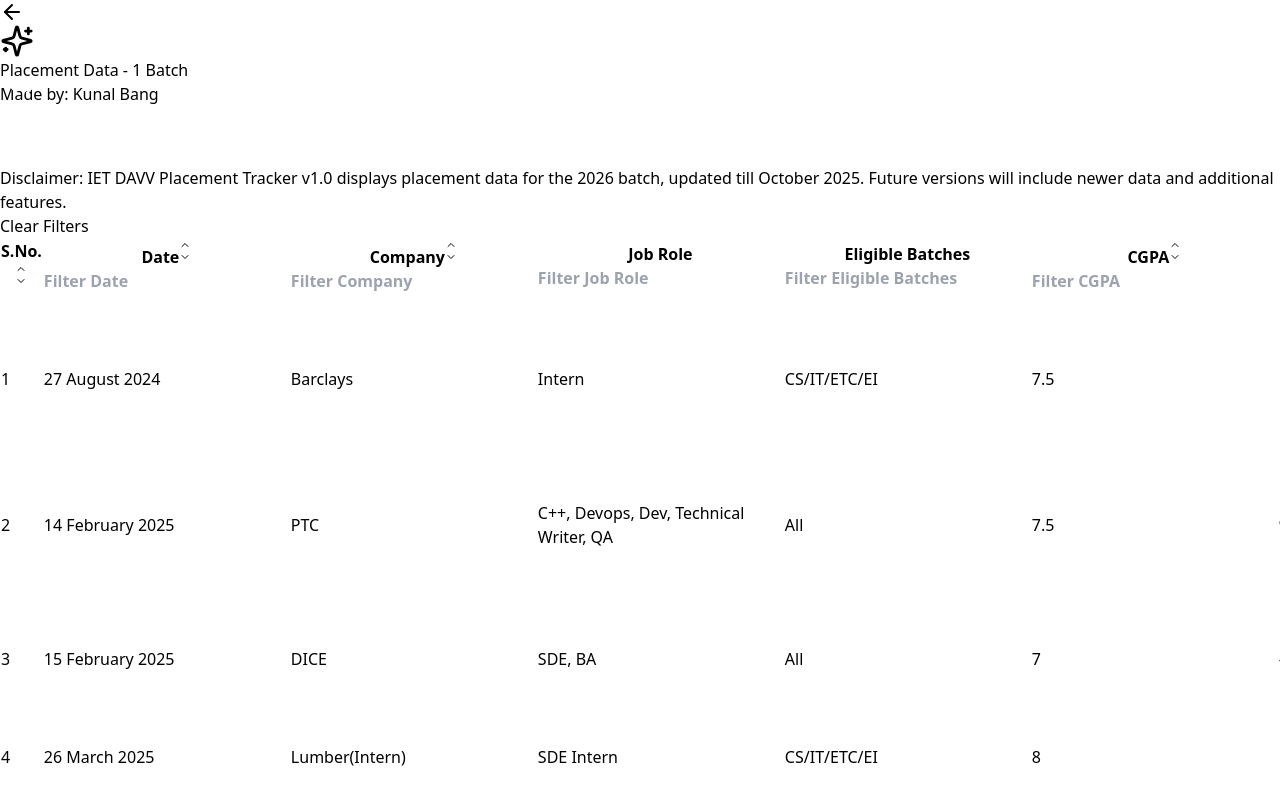
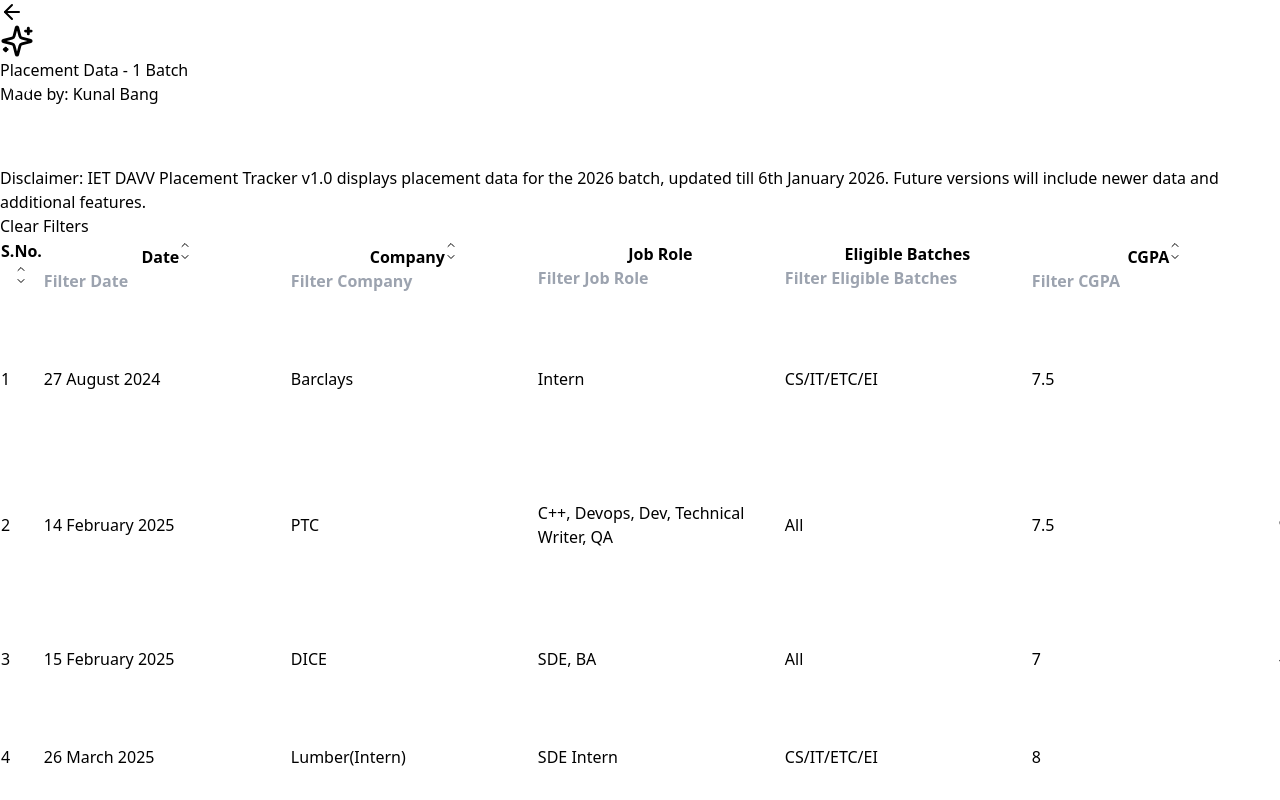
Before and after one commit to kunalbang9/IET-Placement-Tracker, a React (Vite) app: page /#/batch/1 in a window 1280 px wide. Shown: the top 800 px of the page. Built offline with nearby package versions, Linux system fonts and the light colour scheme.

Commit message:
Update disclaimer date in BatchPage component

```diff
--- a/src/components/BatchPage.jsx
+++ b/src/components/BatchPage.jsx
@@ -114,7 +114,7 @@
 
         <div className="mb-6 flex justify-between items-center">
           <h1 className='text-[10px] w-1/2 md:w-full md:text-lg font-poppins tracking-wide text-gray-100 '>
-            Disclaimer: IET DAVV Placement Tracker v1.0 displays placement data for the 2026 batch, updated till October 2025. Future versions will include newer data and additional features.
+            Disclaimer: IET DAVV Placement Tracker v1.0 displays placement data for the 2026 batch, updated till 6th January 2026. Future versions will include newer data and additional features.
           </h1>
           <button
             onClick={() => dispatch(clearFilters())}
@@ -125,7 +125,7 @@
         </div>
 
         <div className="overflow-x-auto relative">
-          <div className="max-h-[calc(100vh-120px)] overflow-y-auto">
+         <div className="max-h-[65vh] md:max-h-[calc(100vh-120px)] overflow-y-auto">
             <table className="min-w-full bg-white bg-opacity-10 rounded-lg">
               <thead className="bg-blue-900 sticky top-0 z-10">
                 <tr>
```
